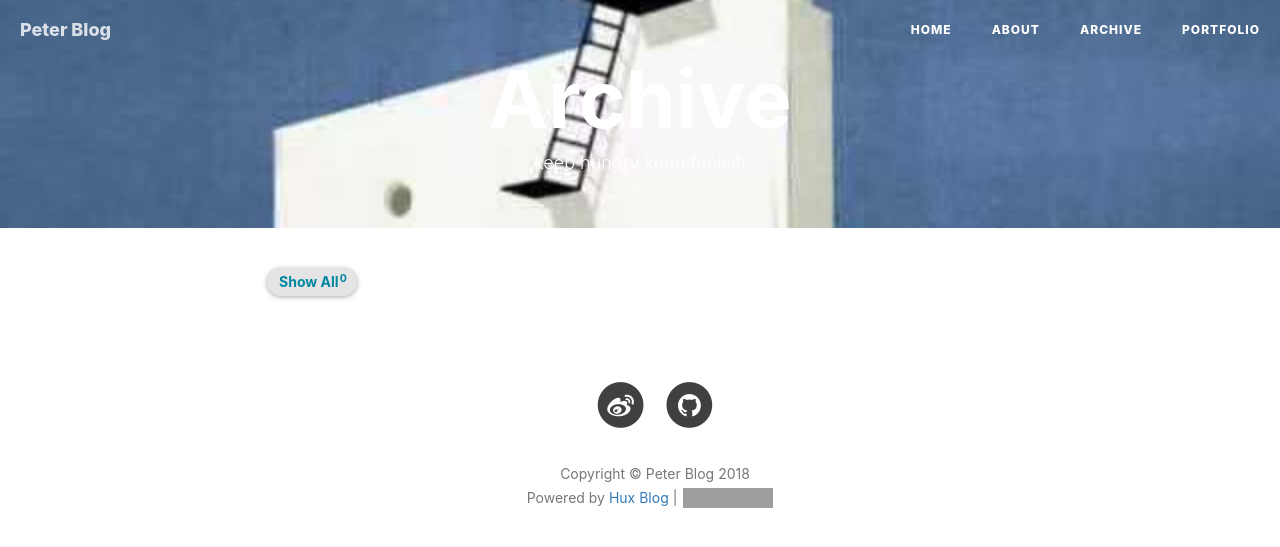
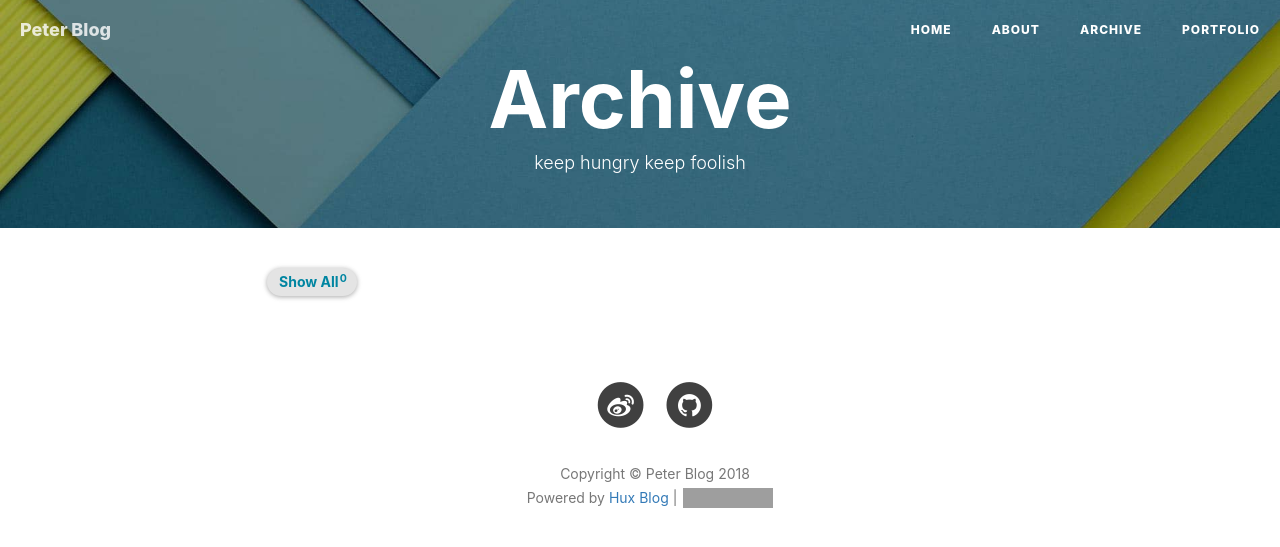
Before and after one commit to hengzZ/hengzZ.github.io, a Jekyll site: the page built from archive.html, in a window 1280 px wide. Shown: the top 547 px of the page. Built offline with Jekyll 4.4.1, drawn with Linux system fonts in a browser that asks for light colours; nearby versions of some CDN libraries; comment, search, counter and statistics services are not loaded; grey boxes are pictures that could not be loaded.

Commit message:
bg picture

```diff
--- a/about.html
+++ b/about.html
@@ -2,7 +2,7 @@
 layout: page
 title: "About"
 description: "fighting"
-header-img: "https://cdn.bootcss.com/holder/2.9.6/holder.js/423x423"
+header-img: "img/about-bg.jpg"
 multilingual: true
 ---
 
--- a/archive.html
+++ b/archive.html
@@ -2,7 +2,7 @@
 title: Archive
 layout: default
 description: keep hungry keep foolish
-header-img: "img/profile-picture.jpg"
+header-img: "img/tag-bg.jpg"
 ---
 
 <!--
```
